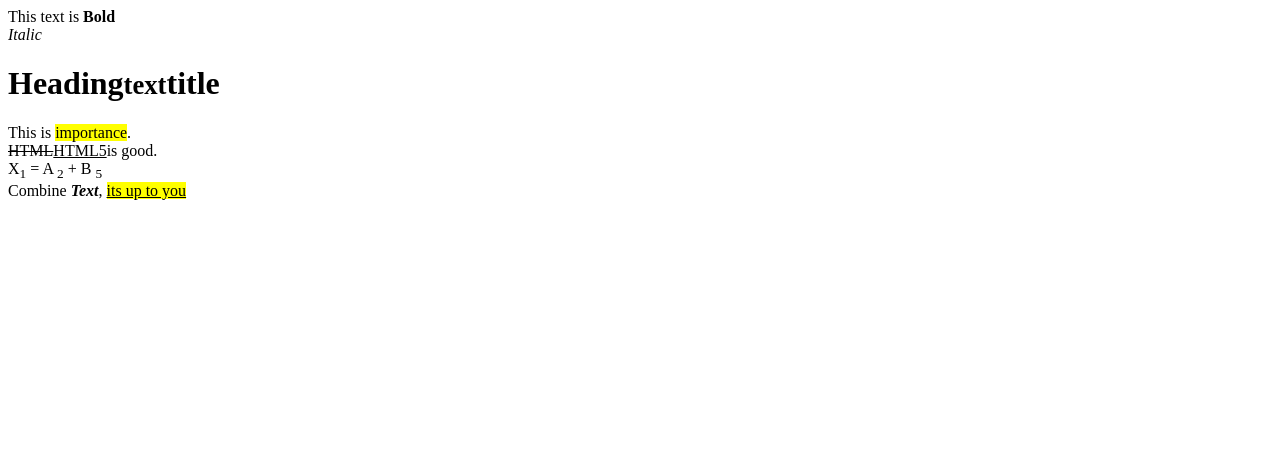
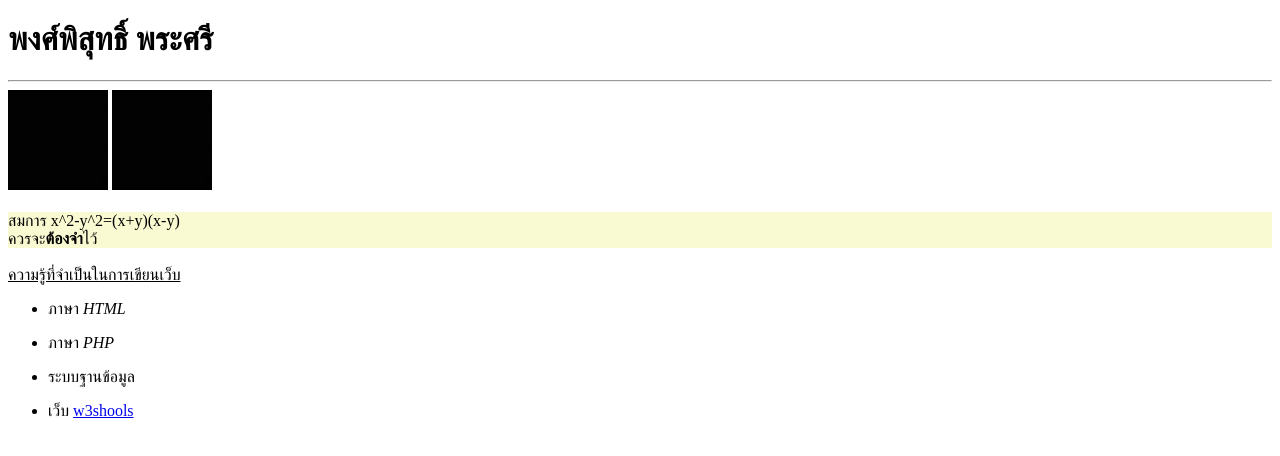
Before and after one commit to mannieshub/test-HTML, a plain HTML site: page index.html in a window 1280 px wide. Drawn offline with Linux system fonts and the light colour scheme.

Commit message:
lab HTML 1

```diff
--- a/index.html
+++ b/index.html
@@ -7,13 +7,15 @@
     <title>Man_test_project001</title>
 </head>
 <body >
-   This text is <b>Bold</b><br>
-   <i>Italic</i>
-   <h1>Heading<small>text</small>title</h1>
-   This is <mark>importance</mark>.<br>
-   <del>HTML</del><ins>HTML5</ins>is good.<br>
-   X<sub>1</sub> = A <sub>2</sub> + B <sub>5</sub><br>
-   Combine <b><i>Text</i></b>,
-   <mark><ins>its up to you</ins></mark>
+   <h1>พงศ์พิสุทธิ์ พระศรี</h1><hr>
+   <img src="index.jpg" alt="" width="100" height="100"/>
+   <a href="http://www.google.com"><img src="index.jpg" alt="" width="100" height="100"></a><br><br>
+   <div style = "background-color: lightgoldenrodyellow;">สมการ x^2-y^2=(x+y)(x-y)<br>ควรจะ<b>ต้องจำ</b>ไว้</div><br>
+   <ins>ความรู้ที่จำเป็นในการเขียนเว็บ</ins>
+   <ul><li>ภาษา <i>HTML</i></li></ul>
+   <ul><li>ภาษา <i>PHP</i></li></ul>
+   <ul><li>ระบบฐานข้อมูล</li></ul>
+   <ul><li>เว็บ <a href="http://www.w3schools.com">w3shools</a></li></ul>
+
 </body>
 </html>
```
Also changed, not shown: index.jpg (added).
